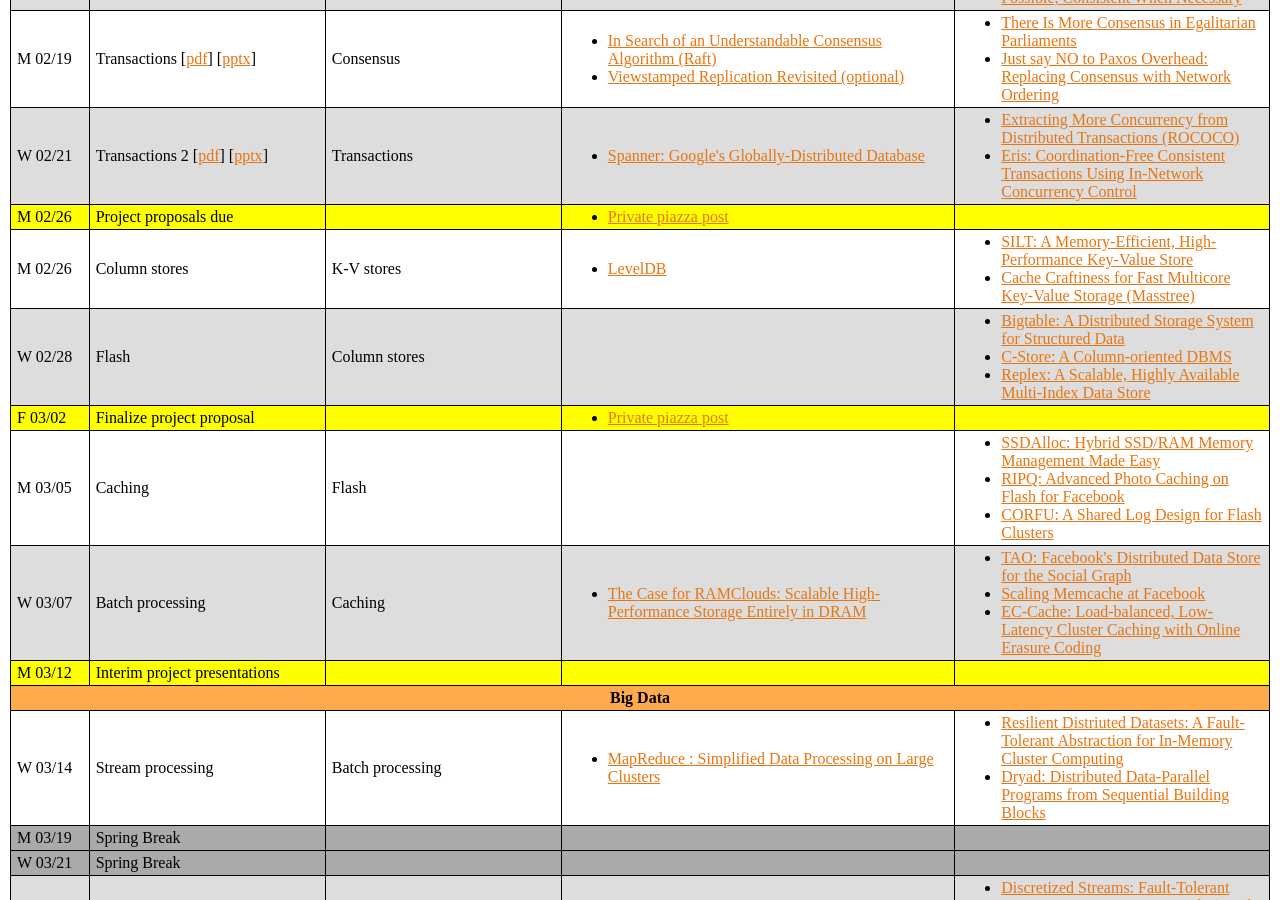
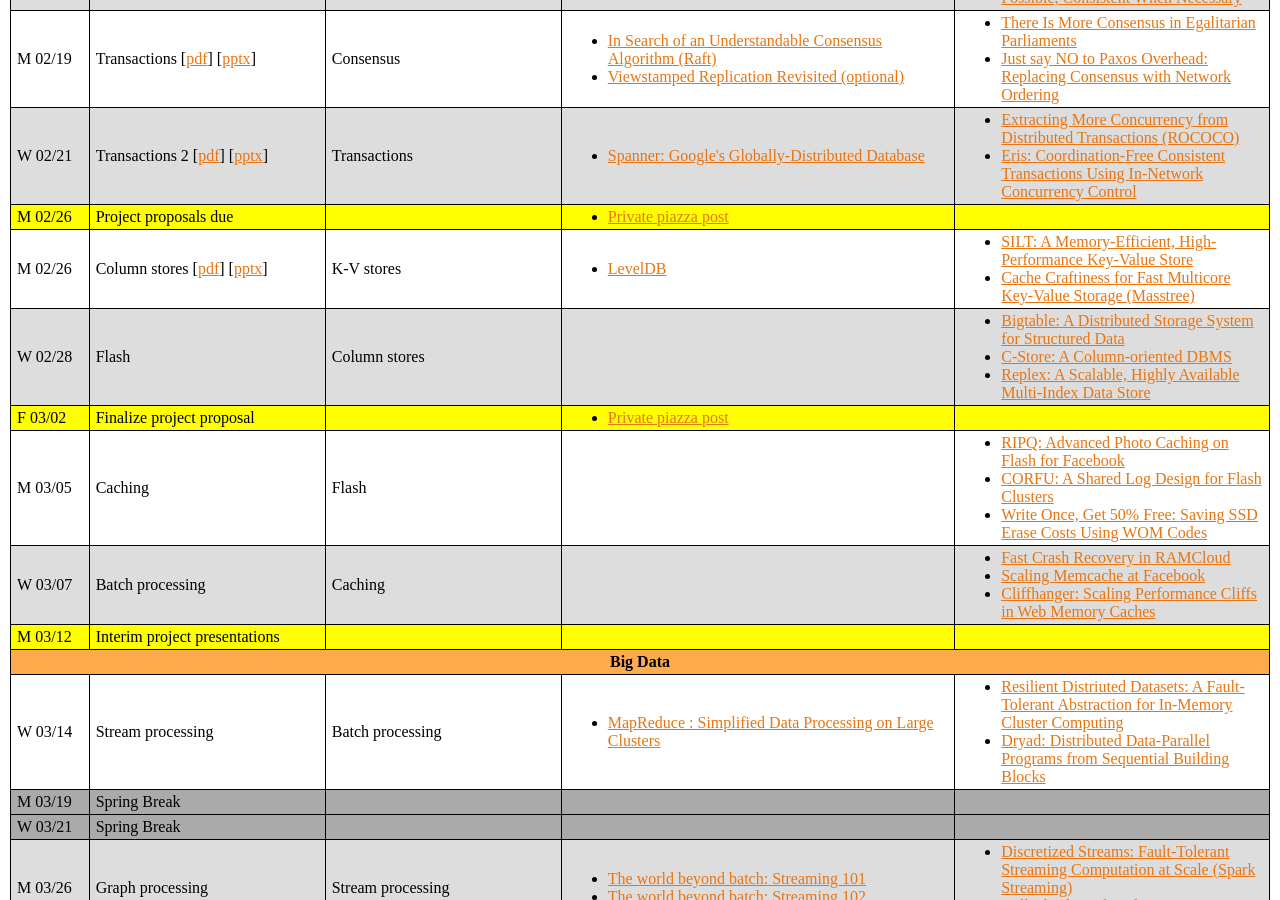
Before and after one commit to COS518/cos518.github.io, a Jekyll site: the page built from syllabus.md, in a window 1280 px wide and 900 px high, scrolled down 692 px. Built offline with Jekyll 4.4.1, drawn with Linux system fonts in a browser that asks for light colours; our own code applies the rules of GitHub Pages for plain Markdown files.

Commit message:
L7 and updated papers

```diff
--- a/_data/syllabus.yml
+++ b/_data/syllabus.yml
@@ -99,7 +99,7 @@
     - date: M 02/26
       lecture-topic: Column stores
       reading-topic: K-V stores
-      # slides: L7-db-stores
+      slides: L7-db-stores
       readings:
         - name: LevelDB
           link: https://www.igvita.com/2012/02/06/sstable-and-log-structured-storage-leveldb/
@@ -135,28 +135,31 @@
       reading-topic: Flash
       # slides: L9-caching
       signups:
-        - name: SSDAlloc&#58; Hybrid SSD/RAM Memory Management Made Easy
-          link: https://www.microsoft.com/en-us/research/wp-content/uploads/2016/02/Badam.pdf
+        #- name: SSDAlloc&#58; Hybrid SSD/RAM Memory Management Made Easy
+        #  link: https://www.microsoft.com/en-us/research/wp-content/uploads/2016/02/Badam.pdf
         - name: RIPQ&#58; Advanced Photo Caching on Flash for Facebook
           link: https://www.cs.cornell.edu/projects/quicksilver/public_pdfs/ripq.pdf
         - name: CORFU&#58; A Shared Log Design for Flash Clusters
           link: http://www.cs.yale.edu/homes/mahesh/papers/corfumain-final.pdf
-
+        - name: Write Once, Get 50% Free&#58; Saving SSD Erase Costs Using WOM Codes
+          link: https://www.usenix.org/system/files/conference/fast15/fast15-paper-yadgar.pdf
       type: lecture
     - date: W 03/07
       lecture-topic: Batch processing
       reading-topic: Caching
       # slides: L10-mapreduce
       readings:
-        - name: The Case for RAMClouds&#58; Scalable High-Performance Storage Entirely in DRAM
-          link: http://web.stanford.edu/~ouster/cgi-bin/papers/ramcloud.pdf
       signups:
-        - name: TAO&#58; Facebook's Distributed Data Store for the Social Graph
-          link: https://www.usenix.org/system/files/conference/atc13/atc13-bronson.pdf
+        #- name: The Case for RAMClouds&#58; Scalable High-Performance Storage Entirely in DRAM
+        #  link: http://web.stanford.edu/~ouster/cgi-bin/papers/ramcloud.pdf
+        - name: Fast Crash Recovery in RAMCloud
+          link: http://www.scs.stanford.edu/~rumble/papers/ramcloud_sosp2011.pdf
         - name: Scaling Memcache at Facebook
           link: https://www.usenix.org/system/files/conference/nsdi13/nsdi13-final170_update.pdf
-        - name: EC-Cache&#58; Load-balanced, Low-Latency Cluster Caching with Online Erasure Coding
-          link: https://www.usenix.org/system/files/conference/osdi16/osdi16-rashmi.pdf
+        - name: Cliffhanger&#58; Scaling Performance Cliffs in Web Memory Caches
+          link: https://www.usenix.org/system/files/conference/nsdi16/nsdi16-paper-cidon.pdf
+        #- name: EC-Cache&#58; Load-balanced, Low-Latency Cluster Caching with Online Erasure Coding
+        #  link: https://www.usenix.org/system/files/conference/osdi16/osdi16-rashmi.pdf
       type: lecture
     - date: M 03/12
       lecture-topic: Interim project presentations
```
Also changed, not shown: 2 other files.
